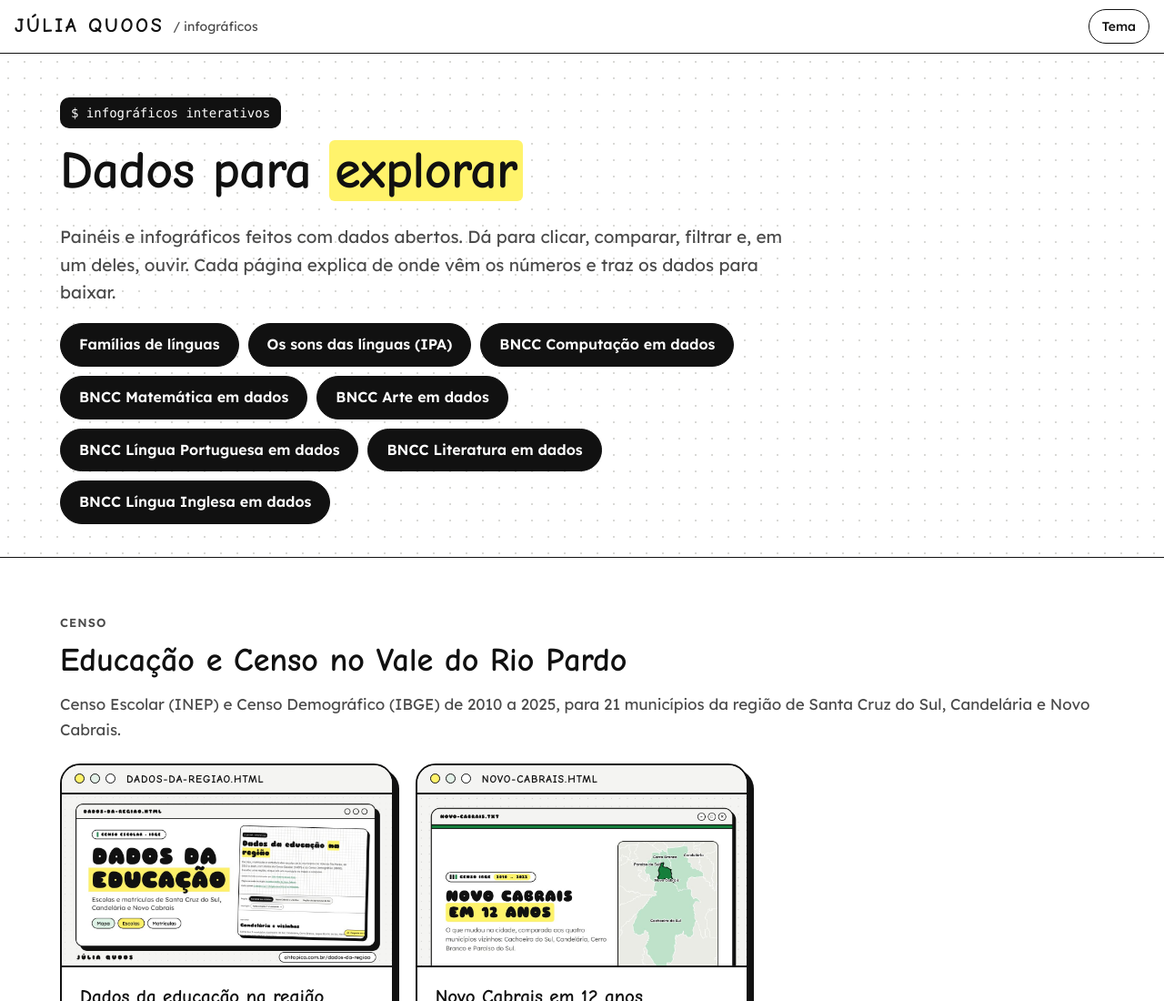
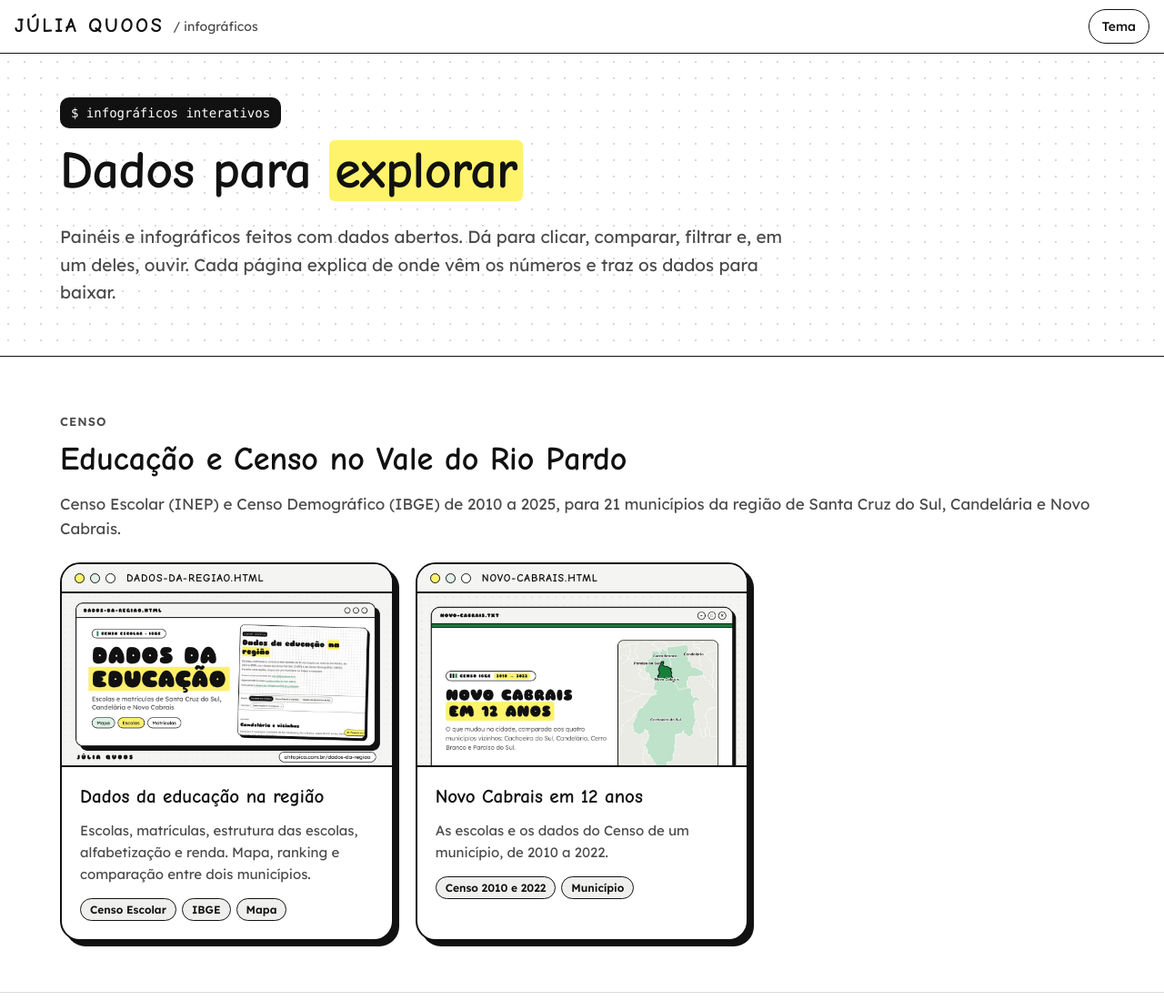
Before and after one commit to ohtopico/site-dados, a plain HTML site: page infograficos/index.html in a window 1280 px wide. Shown: the top 1100 px of the page at 91% size. Drawn offline with Linux system fonts and the light colour scheme; a web font is replaced by a local one.

Commit message:
Infográficos: remove a fileira de botões do topo (#4)
* Infográfico Famílias de línguas: árvore e mapa de cada família (Glottolog 5.2.1), línguas do Brasil e 8 traços de estrutura (WALS)

Co-Authored-By: Claude Opus 5.5 <noreply@anthropic.com>
Claude-Session: https://claude.ai/code/session_01Ns3ectdfTMXfisNXAPeE39

* Infográficos: remove a fileira de botões do topo da página

Co-Authored-By: Claude Opus 5.5 <noreply@anthropic.com>
Claude-Session: https://claude.ai/code/session_01Ns3ectdfTMXfisNXAPeE39

---------

Co-authored-by: Claude <noreply@anthropic.com>

```diff
--- a/infograficos/index.html
+++ b/infograficos/index.html
@@ -63,7 +63,6 @@
       <span class="terminal">$ infográficos interativos</span>
       <h1>Dados para <mark>explorar</mark></h1>
       <p class="lead">Painéis e infográficos feitos com dados abertos. Dá para clicar, comparar, filtrar e, em um deles, ouvir. Cada página explica de onde vêm os números e traz os dados para baixar.</p>
-      <div class="btn-row" style="margin-top:18px"><a class="btn" href="familias-de-linguas/">Famílias de línguas</a><a class="btn" href="alfabeto-fonetico/">Os sons das línguas (IPA)</a><a class="btn" href="bncc-computacao/">BNCC Computação em dados</a><a class="btn" href="bncc-matematica/">BNCC Matemática em dados</a><a class="btn" href="bncc-arte/">BNCC Arte em dados</a><a class="btn" href="bncc-lingua-portuguesa/">BNCC Língua Portuguesa em dados</a><a class="btn" href="bncc-literatura/">BNCC Literatura em dados</a><a class="btn" href="bncc-lingua-inglesa/">BNCC Língua Inglesa em dados</a></div>
     </div></div>
   </section>
 
```
